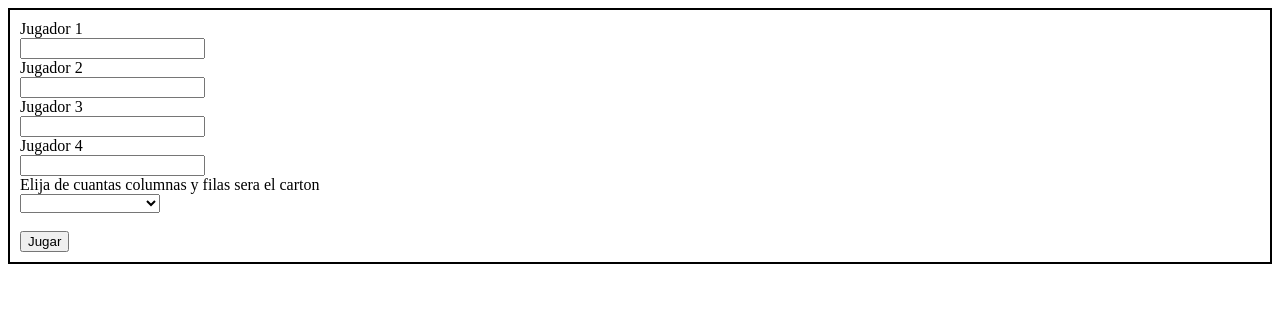
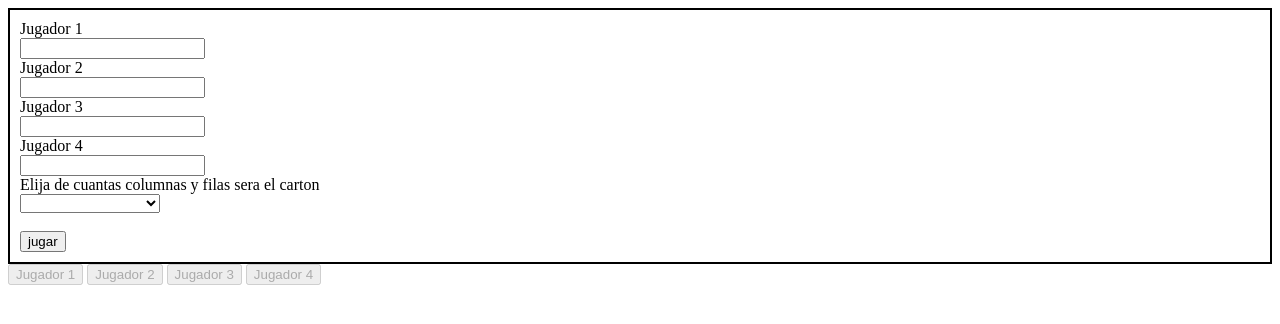
Before and after one commit to luisr0514/bingo, a plain HTML site: page index.html in a window 1280 px wide. Drawn offline with Linux system fonts and the light colour scheme.

Commit message:
nuevos
se mejoro un poco la interfaz

```diff
--- a/index.html
+++ b/index.html
@@ -11,13 +11,13 @@
     <div>
         <form id="formulario" style="border: 2px solid black; padding: 10px;" >
             <label for="nombre1">Jugador 1</label><br>
-            <input type="text" id="name1" name="name1"><br>
+            <input type="text" id="name1" name="name1" required><br>
             <label for="nombre2"> Jugador 2</label><br>
-            <input type="text" name="name2" id="name2"><br>
+            <input type="text" name="name2" id="name2"required><br>
             <label for="nombre3">Jugador 3</label><br>
-            <input type="text" name="name3" id="name3"><br>
+            <input type="text" name="name3" id="name3"required><br>
             <label for="nombre4">Jugador 4</label><br>
-            <input type="text" name="name4" id="name4"><br>
+            <input type="text" name="name4" id="name4"required><br>
             Elija de cuantas columnas y filas sera el carton <br>
             <select name="" id="TipoDeCarton">
                 <option value="0"></option>
@@ -25,14 +25,24 @@
                 <option value="4">4 filas y 4 columnas</option>
                 <option value="5">5 filas y 5 columnas</option>
             </select><br><br>
-            <input type="button" value="Jugar" onclick="saveNames()" >
+            <button type="submit" onclick="saveNames(),this.disabled = true" >jugar</button>
         </form>
     </div>
     <!-- <script src="./script.js"></script> -->
+    <div>
+        <button id="botonjugador" disabled=" true" onclick="mostrarMatriz1()">Jugador 1</button>
+        <button id="botonjugador2" disabled=" true"onclick="mostrarMatriz2()">Jugador 2</button>
+        <button id="botonjugador3" disabled=" true"onclick="mostrarMatriz3()">Jugador 3</button>
+        <button id="botonjugador4" disabled=" true"onclick="mostrarMatriz4()">Jugador 4</button>
+    </div>
+
     <div class="carton">
         <table id="TablaCarton"></table>
     </div>
 
+    <div>
+
+    </div>
 
 
 
--- a/script.js
+++ b/script.js
@@ -1,8 +1,17 @@
 function saveNames() {
+    document.getElementById("botonjugador").disabled = false
+    document.getElementById("botonjugador2").disabled = false
+    document.getElementById("botonjugador3").disabled = false
+    document.getElementById("botonjugador4").disabled = false
     var name1 = document.getElementById("name1").value;
     var name2 = document.getElementById("name2").value;
     var name3 = document.getElementById("name3").value;
     var name4 = document.getElementById("name4").value;
+    // document.getElementById("botonjugador").innerHTML = name1
+    // document.getElementById("botonjugador2").innerHTML = name2
+    // document.getElementById("botonjugador3").innerHTML = name3
+    // document.getElementById("botonjugador4").innerHTML = name4
+
     var TipoDeCarton = document.getElementById("TipoDeCarton").value;
     console.log(name1,name2,name3,name4);
     console.log(TipoDeCarton);
@@ -37,12 +46,17 @@ function saveNames() {
 
     // Genera una matriz cuadrada (NxN) aleatoria
     var matriz = generarArregloAleatorio(TipoDeCarton);
+    var matriz2 = generarArregloAleatorio(TipoDeCarton);
+    var matriz3 = generarArregloAleatorio(TipoDeCarton);
+    var matriz4 = generarArregloAleatorio(TipoDeCarton);
+
     console.log(matriz);
 
     // Visualiza la matriz en pantalla
-    function visualizarMatriz(matriz) {
+    function visualizarMatriz(matriz,m) {
     var n = matriz.length;
     var tabla = document.createElement('table');
+    tabla.setAttribute("id",m)
     tabla.className = 'matriz';
 
     for (var i = 0; i < n; i++) {
@@ -60,7 +74,11 @@ function saveNames() {
 
     document.body.appendChild(tabla);
     }
-    visualizarMatriz(matriz);
+    visualizarMatriz(matriz,"matriz1");
+    visualizarMatriz(matriz2,"matriz2");
+    visualizarMatriz(matriz3,"matriz3");
+    visualizarMatriz(matriz4,"matriz4");
+    mostrarMatriz1()
 
     // Declara la variable global "tienePuntoDiagonal"
     var tienePuntoDiagonalP = false;
@@ -123,3 +141,43 @@ function saveNames() {
 
     }
 }
+function mostrarMatriz1(){
+    document.getElementById("matriz1").style.display = "table"
+    document.getElementById("matriz2").style.display = "none"
+    document.getElementById("matriz3").style.display = "none"
+    document.getElementById("matriz4").style.display = "none"
+    document.getElementById("botonjugador").disabled = true
+    document.getElementById("botonjugador2").disabled = false
+    document.getElementById("botonjugador3").disabled = false
+    document.getElementById("botonjugador4").disabled = false
+}
+function mostrarMatriz2(){
+    document.getElementById("matriz1").style.display = "none"
+    document.getElementById("matriz2").style.display = "table"
+    document.getElementById("matriz3").style.display = "none"
+    document.getElementById("matriz4").style.display = "none"
+    document.getElementById("botonjugador").disabled = false
+    document.getElementById("botonjugador2").disabled = true
+    document.getElementById("botonjugador3").disabled = false
+    document.getElementById("botonjugador4").disabled = false
+}
+function mostrarMatriz3(){
+    document.getElementById("matriz1").style.display = "none"
+    document.getElementById("matriz2").style.display = "none"
+    document.getElementById("matriz3").style.display = "table"
+    document.getElementById("matriz4").style.display = "none"
+    document.getElementById("botonjugador").disabled = false
+    document.getElementById("botonjugador2").disabled = false
+    document.getElementById("botonjugador3").disabled = true
+    document.getElementById("botonjugador4").disabled = false
+}
+function mostrarMatriz4(){
+    document.getElementById("matriz1").style.display = "none"
+    document.getElementById("matriz2").style.display = "none"
+    document.getElementById("matriz3").style.display = "none"
+    document.getElementById("matriz4").style.display = "table"
+    document.getElementById("botonjugador").disabled = false
+    document.getElementById("botonjugador2").disabled = false
+    document.getElementById("botonjugador3").disabled = false
+    document.getElementById("botonjugador4").disabled = true
+}
```
